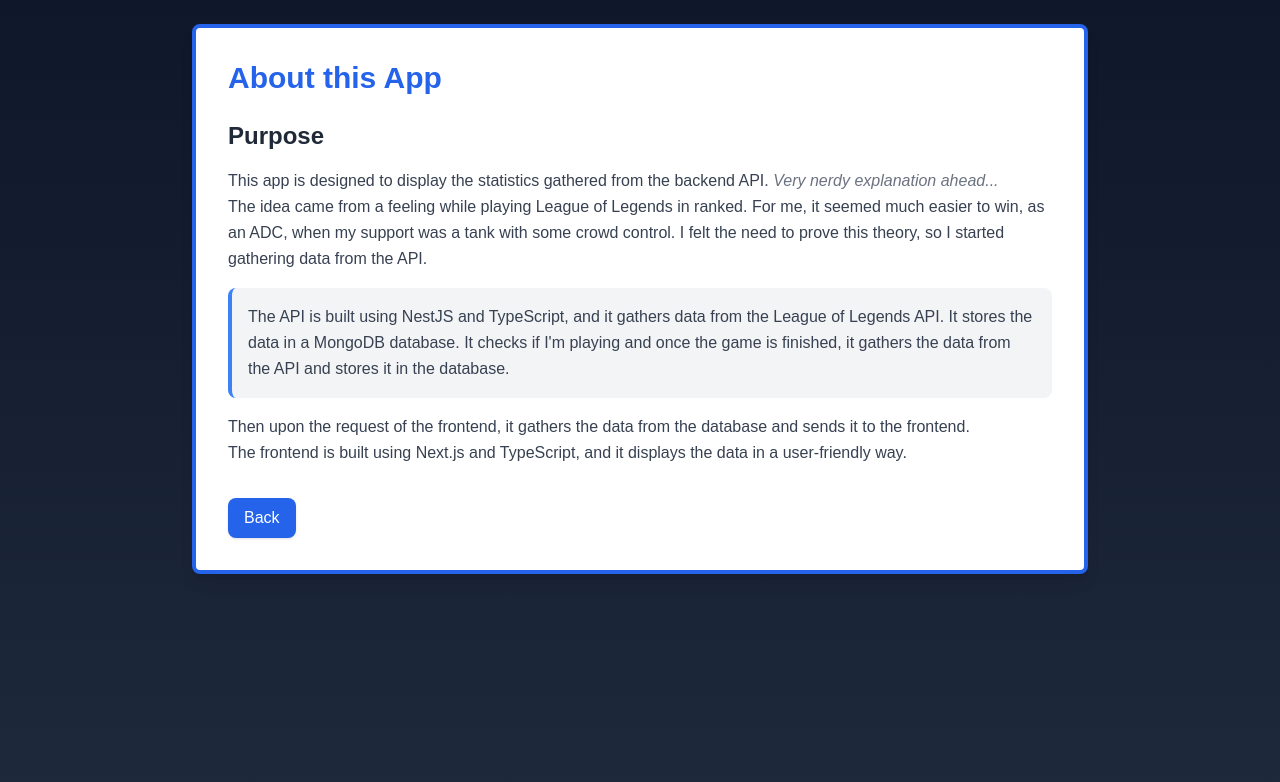
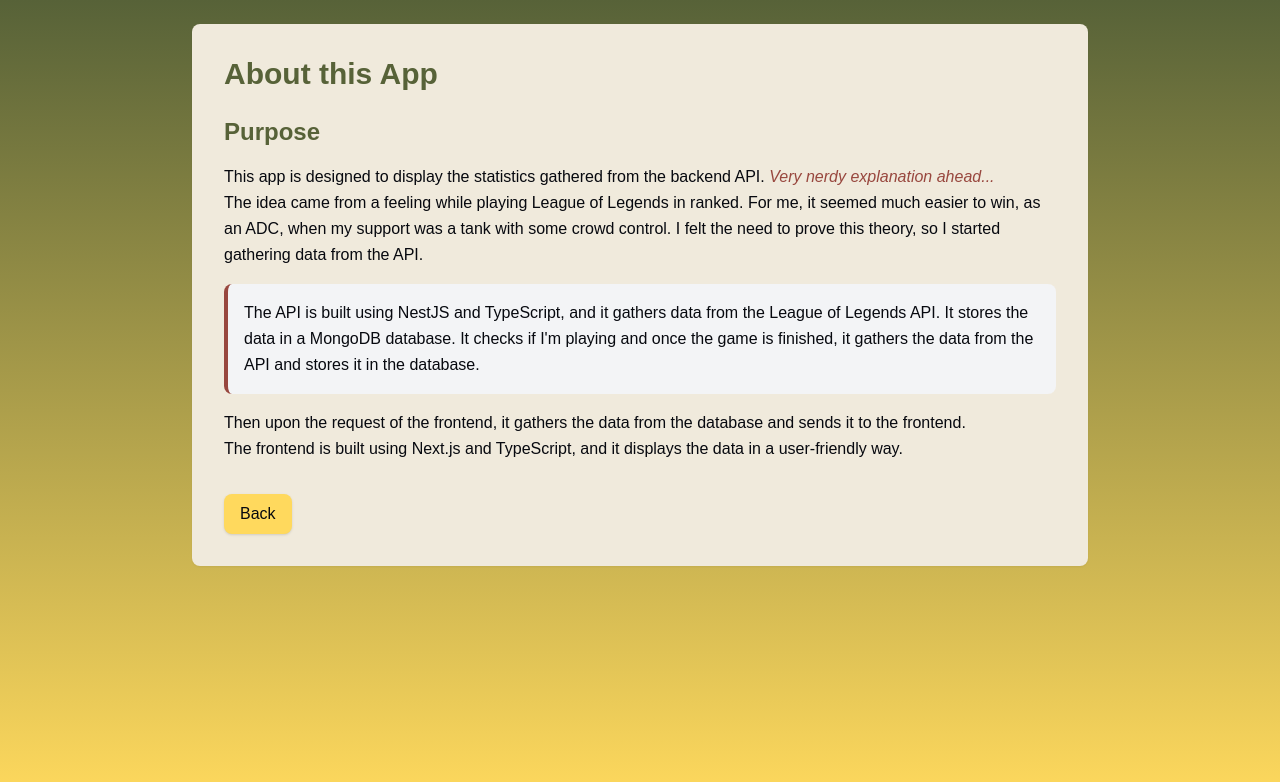
Before and after one commit to SkidbIadnir/stat_front, a Next.js app: page /about in a window 1280 px wide. Shown: the top 782 px of the page. Built offline with nearby package versions, Linux system fonts and the light colour scheme.

Commit message:
add: /about styling

```diff
--- a/src/app/about/page.tsx
+++ b/src/app/about/page.tsx
@@ -4,18 +4,18 @@ import React from "react";
 
 const Page = () => {
     return (
-        <div className="min-h-screen bg-gradient-to-b from-slate-900 to-slate-800 p-6 text-gray-100">
-            <div className="bg-white p-8 rounded-lg shadow-lg border-blue-600 border-4 max-w-4xl mx-auto">
-                <h1 className="text-3xl font-extrabold mb-6 text-blue-600">About this App</h1>
-                <h2 className="text-2xl font-semibold mb-4 text-gray-800">Purpose</h2>
-                <p className="text-gray-700 leading-relaxed mb-4">
+        <div className="min-h-screen bg-gradient-to-b from-primary to-secondary p-6 text-gray-100">
+            <div className="bg-base p-8 rounded-lg shadow-sm max-w-4xl mx-auto">
+                <h1 className="text-3xl font-extrabold mb-6 text-primary">About this App</h1>
+                <h2 className="text-2xl font-semibold mb-4 text-primary">Purpose</h2>
+                <p className="text-muted leading-relaxed mb-4">
                     This app is designed to display the statistics gathered from the backend API.
-                    <span className="text-gray-500 italic"> Very nerdy explanation ahead...</span>
+                    <span className="text-accent italic"> Very nerdy explanation ahead...</span>
                     <br />
                     The idea came from a feeling while playing League of Legends in ranked. For me, it seemed much easier to win,
                     as an ADC, when my support was a tank with some crowd control. I felt the need to prove this theory, so I started gathering data from the API.
                     <br />
-                    <span className="block bg-gray-100 p-4 rounded-lg border-l-4 border-blue-500 my-4">
+                    <span className="block bg-gray-100 p-4 rounded-lg border-l-4 border-accent my-4">
                         {`The API is built using NestJS and TypeScript, and it gathers data from the League of Legends API. It stores the data in a MongoDB database.
                         It checks if I'm playing and once the game is finished, it gathers the data from the API and stores it in the database.`}
                     </span>
@@ -24,7 +24,7 @@ const Page = () => {
                     The frontend is built using Next.js and TypeScript, and it displays the data in a user-friendly way.
                 </p>
                 <Link href="/">
-                    <button className="mt-4 bg-blue-600 text-white px-4 py-2 rounded-lg shadow hover:bg-blue-700 transition duration-200">
+                    <button className="mt-4 bg-secondary text-muted px-4 py-2 rounded-lg shadow hover:bg-accent hover:text-base transition duration-200">
                         Back
                     </button>
                 </Link>
```
